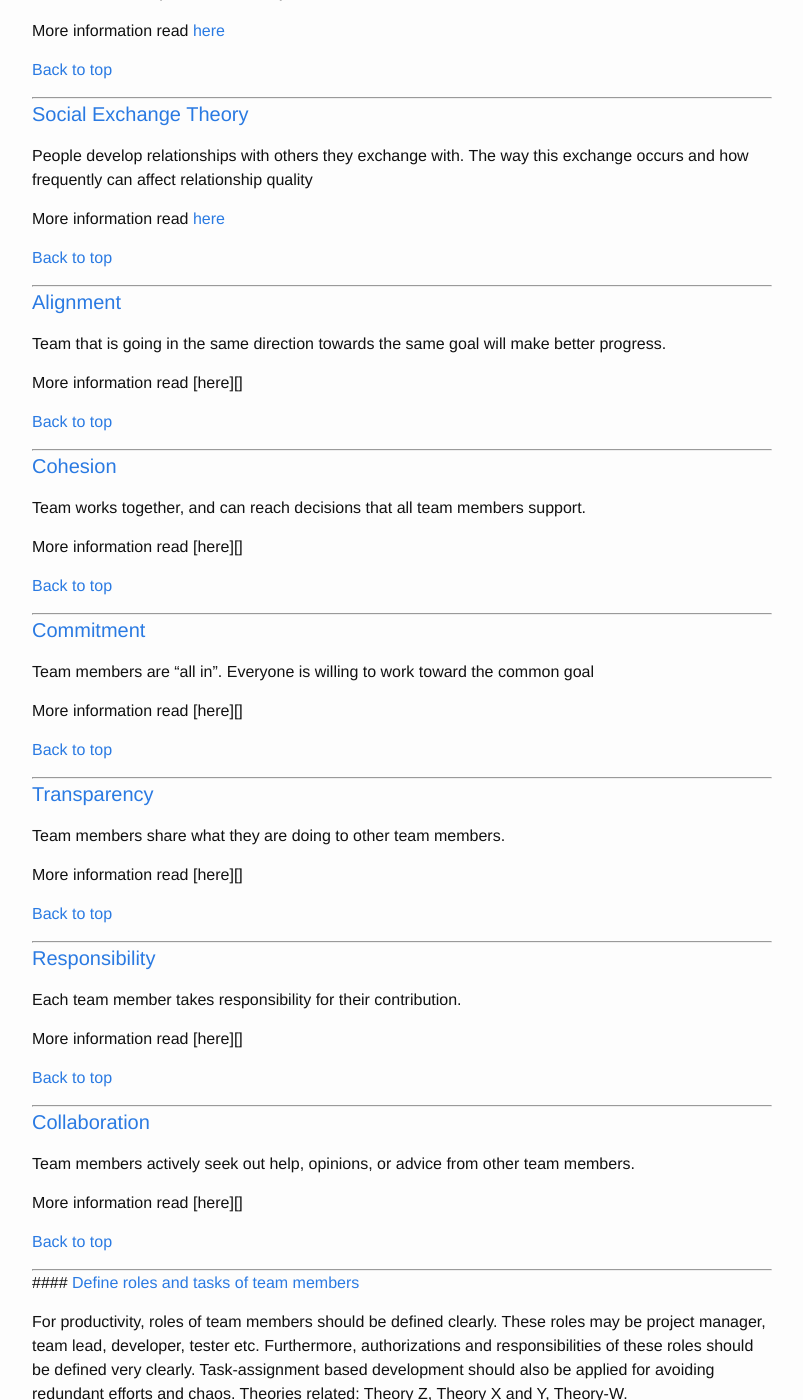
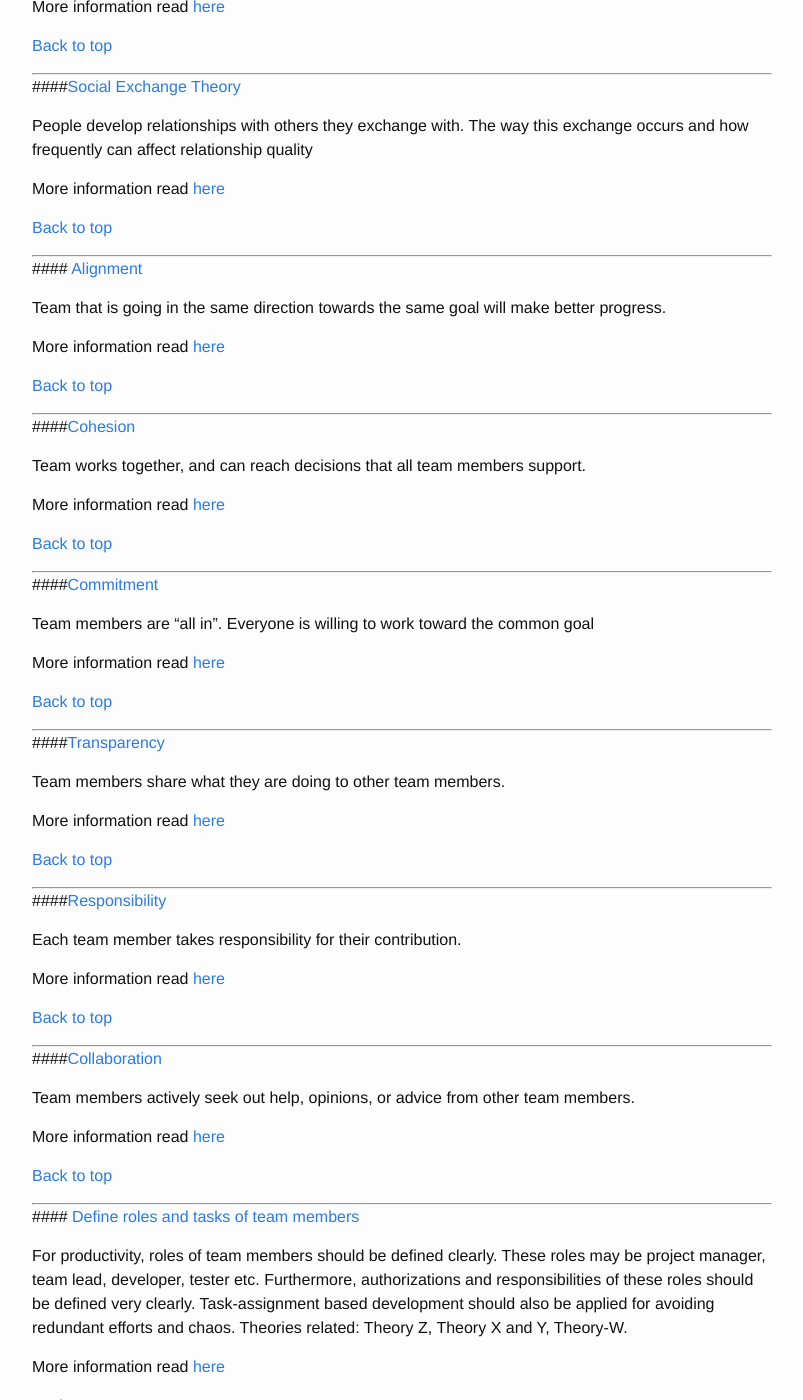
Before and after one commit to css566/css566.github.io, a Jekyll site: the page built from _posts/2016-04-28-Social_Aspects_of_Software_Management.md, in a window 1280 px wide and 1400 px high, scrolled down 1623 px. Shown: the whole window, without its empty margins (238-1041 px from the left). Built offline with Jekyll 4.4.1, drawn with Linux system fonts in a browser that asks for light colours; comment, search, counter and statistics services are not loaded; some of the changed lines change nothing that is shown; some of the changed text lies outside the part shown.

Commit message:
Update 2016-04-28-Social_Aspects_of_Software_Management.md

```diff
--- a/_posts/2016-04-28-Social_Aspects_of_Software_Management.md
+++ b/_posts/2016-04-28-Social_Aspects_of_Software_Management.md
@@ -46,13 +46,13 @@
 	 - [How Scrum Created the Greatest Team in the World](#blog2)
 	 - [Building the trust inside the team](#blog3)
 
-####  Overview
+####Overview
 
 
 [Back to top](#content)
 
 ---
-####  <a name="theory1">Theory Z</a>
+####<a name="theory1">Theory Z</a>
 
 William Ouchi’s theory taken from Japanese management style. William Ouchi theorized that the key to better performance is employee loyalty.
 
@@ -62,7 +62,7 @@
 
 ---
 
-####  <a name="theory2">Make Everyone a winner: Theory W</a>
+####<a name="theory2">Make Everyone a winner: Theory W</a>
 
 Software project managers can only be successful if they make all project participants a winner
 
@@ -71,7 +71,7 @@
 [Back to top](#content)
 
 ---
-####  <a name="theory3">Theory Y</a>
+####<a name="theory3">Theory Y</a>
 
 Trust your employees and they will perform better.  People perform best when they are allowed to be self-directed, and perform work they have committed to.
 
@@ -80,7 +80,7 @@
 [Back to top](#content)
 
 ---
-####  <a name="theory4">Social Exchange Theory</a>
+####<a name="theory4">Social Exchange Theory</a>
 
 People develop relationships with others they exchange with. The way this exchange occurs and how frequently can affect relationship quality
 
@@ -89,11 +89,11 @@
 [Back to top](#content)
 
 ---
-####  <a name="alignment"> Alignment </a>
+####<a name="alignment"> Alignment </a>
 
 Team that is going in the same direction towards the same goal will make better progress.
 
-More information read [here][]
+More information read [here][Alignment]
 
 
 [Back to top](#content)
@@ -101,47 +101,47 @@
 ---
 
 
-####   <a name="cohesion">Cohesion </a>
+####<a name="cohesion">Cohesion </a>
 
 Team works together, and can reach decisions that all team members support.
 
-More information read [here][]
+More information read [here][Cohesion]
 
 [Back to top](#content)
 
 ---
-####   <a name="commitment">Commitment </a>
+####<a name="commitment">Commitment </a>
 
 Team members are “all in”.  Everyone is willing to work toward the common goal
 
-More information read [here][]
+More information read [here][Commitment]
 
 [Back to top](#content)
 
 ---
-####   <a name="Transparency">Transparency </a>
+####<a name="transparency">Transparency</a>
 
 Team members share what they are doing to other team members.
 
-More information read [here][]
+More information read [here][Transparency]
 
 [Back to top](#content)
 
 ---
-####  <a name="responsibility">Responsibility </a>
+####<a name="responsibility">Responsibility </a>
 
 Each team member takes responsibility for their contribution.
 
-More information read [here][]
+More information read [here][Responsibility]
 
 [Back to top](#content)
 
 ---
-####  <a name="collaboration">Collaboration </a>
+####<a name="collaboration">Collaboration </a>
 
 Team members actively seek out help, opinions, or advice from other team members.
 
-More information read [here][]
+More information read [here][Collaboration]
 
 [Back to top](#content)
 
@@ -151,32 +151,33 @@
  For productivity, roles of team members should be defined clearly. These roles may be project manager, team lead, developer, tester etc. Furthermore, authorizations and responsibilities of these roles should be defined very clearly. Task-assignment based development should also be applied for avoiding redundant efforts and chaos.
  Theories related: Theory Z,  Theory X and Y, Theory-W.
 
-More information read [here][]
+More information read [here][practices]
 
 [Back to top](#content)
 
 ---
-####  <a name="define-meeting-types">Define meeting types</a>
+####<a name="define-meeting-types">Define meeting types</a>
 
 Meetings are very important if we are talking about software process management and should be defined in detail (meeting participants, context, average duration etc.).
 Theories related: Theory X and Y
 
-More information read [here][]
+More information read [here][practices]
 
 [Back to top](#content)
 
 ---
-#### <a name="save-lesson-learned-info">Save "lessons learned" info for your projects</a>
+####<a name="save-lesson-learned-info">Save "lessons learned" info for your projects</a>
 
 Even if there are experienced staff in projects, there may be unforeseen events which may obstruct or retard development process. This can be a complex item configuration, error, production experience etc. Those happenings are highly preferred to be written in "lessons learned" documents and shared in public locations. This will avoid recurrence of time loss and provide more productive software process management.
 Theories related: Theory X and Y, Theory-W.
 
-More information read [here][]
+More information read [here][practices]
 
 [Back to top](#content)
 
 ---
 ##<a name="related-blogs">Related Blogs</a>
+
 #####<a name="blog1">Commitment -Driven Spring Planning</a>
 
 ----
@@ -210,3 +211,19 @@
 [Theory W]: {% post_url 2016-04-28-Social_Theories_for_Software_Management %}#theory_w
 
 [exchange]: {% post_url 2016-04-28-Social_Theories_for_Software_Management %}#exchange
+
+[Alignment]: {% post_url 2016-04-28-Social_Principles_of_Software_Management %}#alignment
+
+[Separation]: {% post_url 2016-04-28-Social_Principles_of_Software_Management %}#separation
+
+[Cohesion]: {% post_url 2016-04-28-Social_Principles_of_Software_Management %}#cohesion
+
+[Commitment]: {% post_url 2016-04-28-Social_Principles_of_Software_Management %}#commitment
+
+[Transparency]: {% post_url 2016-04-28-Social_Principles_of_Software_Management %}#transparency
+
+[Responsibility]: {% post_url 2016-04-28-Social_Principles_of_Software_Management %}#responsibility
+
+[Collaboration]: {% post_url 2016-04-28-Social_Principles_of_Software_Management %}#collaboration
+
+[practices]: {% post_url 2016-04-28-Practices_Defines_Roles %}
```
